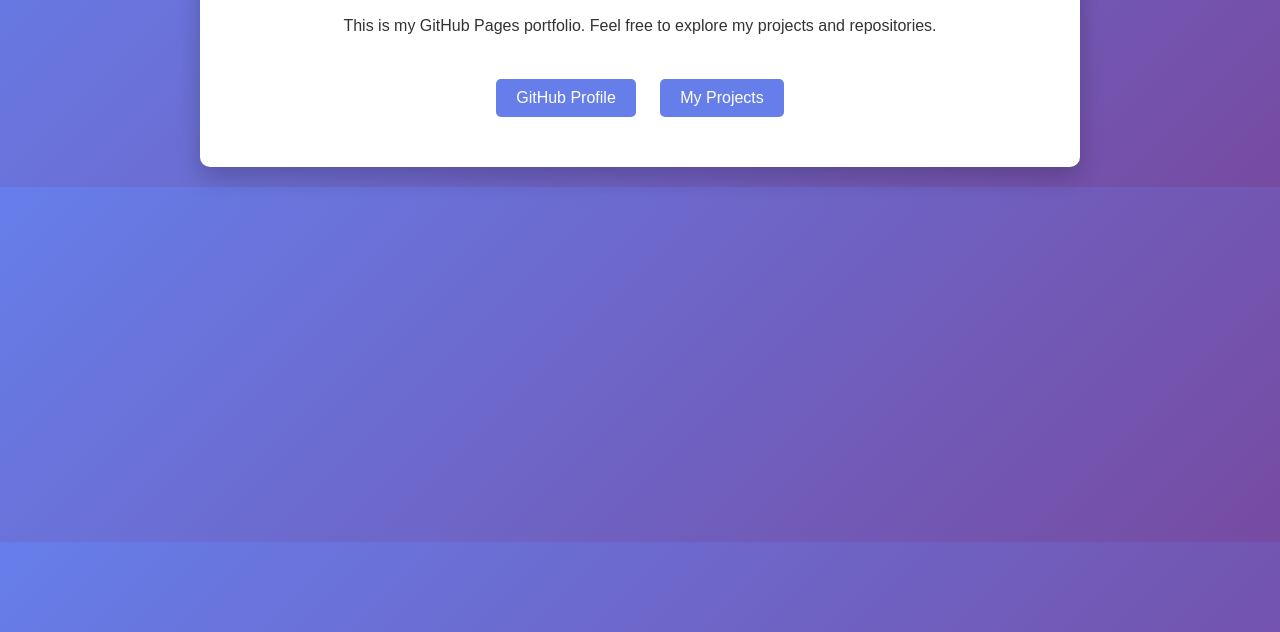
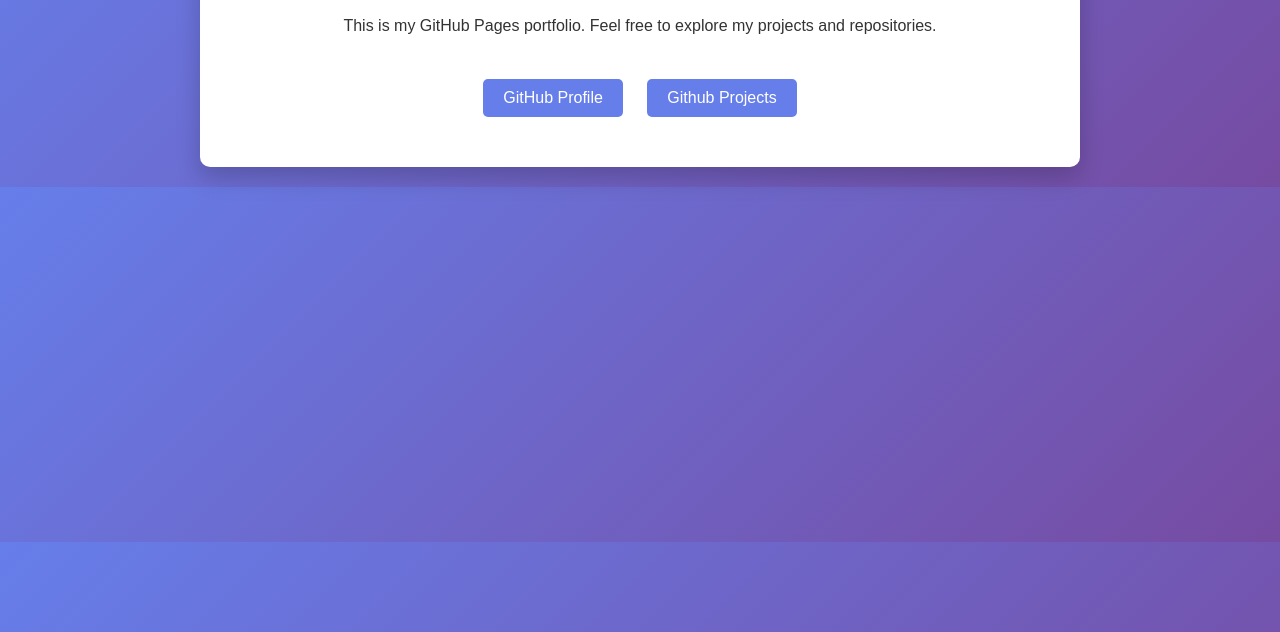
Before and after one commit to abdelwahedmodest/abdelwahedmodest.github.io, a plain HTML site: page index.html in a window 1280 px wide. Shown: the part 168-800 px from the top of the page. Drawn offline with Linux system fonts and the light colour scheme.

Commit message:
Update text for GitHub projects

```diff
--- a/index.html
+++ b/index.html
@@ -54,7 +54,7 @@
         <p>This is my GitHub Pages portfolio. Feel free to explore my projects and repositories.</p>
         <div class="links">
             <a href="https://github.com/abdelwahedmodest">GitHub Profile</a>
-            <a href="https://github.com/abdelwahedmodest?tab=repositories">My Projects</a>
+            <a href="https://github.com/abdelwahedmodest?tab=repositories">Github Projects</a>
         </div>
     </div>
 </body>
```
